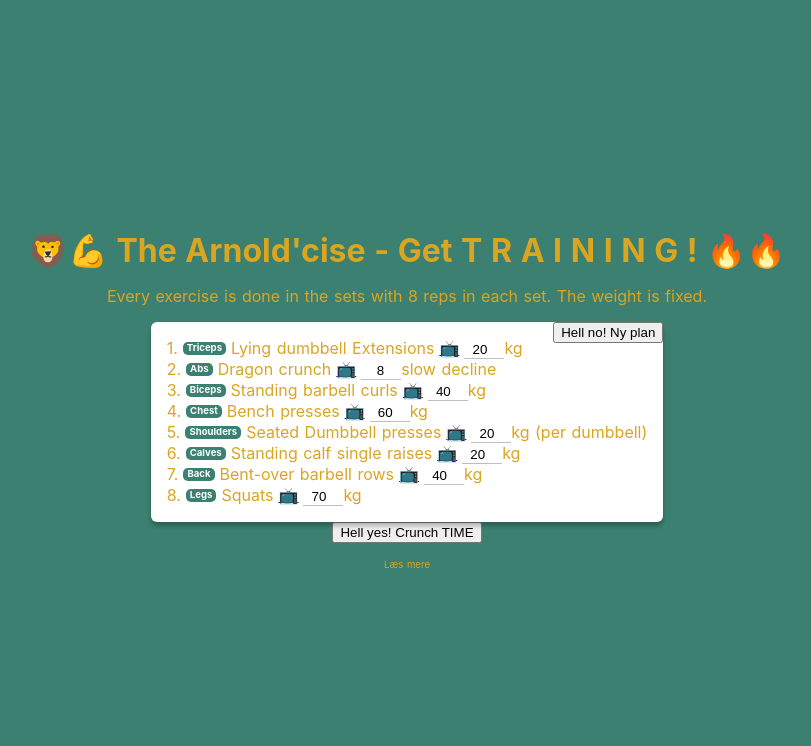
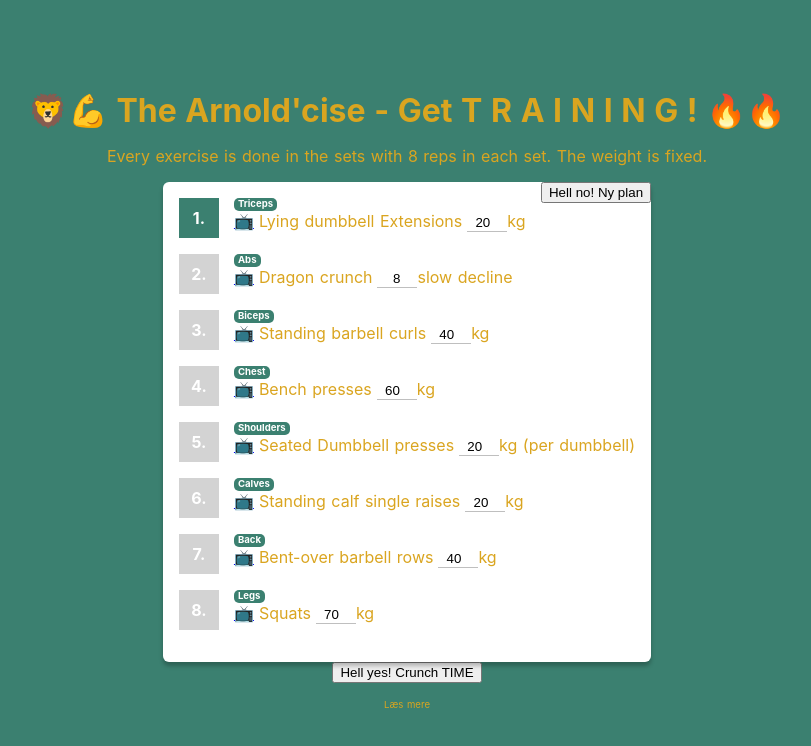
Before and after one commit to tokeskovgaard/arnold-trainer, a Nuxt app: page / in a window 1280 px wide. Shown: the top 746 px of the page, without its empty margins (233-1044 px from the left). Built offline with nearby package versions, Linux system fonts and the light colour scheme.

Commit message:
Working on styling

```diff
--- a/pages/index.vue
+++ b/pages/index.vue
@@ -13,7 +13,8 @@ import {Difficulty} from "~/types";
         <button v-if="!workoutStarted" v-on:click="nopesNewData()" class="new-workout">Hell no!
           Ny plan
         </button>
-        <div class="exercise-row" v-for="workoutItem in exercises" v-bind:key="workoutItem.order" v-bind:class="{active: currentWorkoutItem.order == workoutItem.order, inActive: currentWorkoutItem.order < workoutItem.order}">
+        <div class="exercise-row" v-for="workoutItem in exercises" v-bind:key="workoutItem.order"
+             v-bind:class="{active: currentWorkoutItem.order == workoutItem.order, 'in-active': currentWorkoutItem.order < workoutItem.order}">
           <div class="order">{{workoutItem.order}}.</div>
           <span class="group">{{workoutItem.exercise.group}}</span>
           <div class="exercise">{{workoutItem.exercise.name}}</div>
@@ -24,6 +25,7 @@ import {Difficulty} from "~/types";
           </div>
           <template v-if="workoutStarted">
             <div class="difficulty">
+              <div>Difficulty</div>
               <template v-for="difficulty in difficulties">
                 <input type="radio" :id="difficulty" :value="difficulty" v-model="workoutItem.difficulty"
                        :class="'difficulty-'+difficulty">
@@ -239,13 +241,33 @@ import {Difficulty} from "~/types";
   .exercise-row {
     display: grid;
     /*padding: 2rem;*/
-    grid-template-areas: 'order group exercise video training';
+    grid-template-areas: 'order group group group'       'order video exercise training' 'order difficulty difficulty difficulty' ;
     grid-column-gap: 5px;
     align-items: center;
     justify-content: start;
+    margin-bottom: 1rem;
+    justify-items: start;
 
 
-    .order { grid-area: order; }
+    .order { grid-area: order;
+      color: white;
+      font-weight: bold;
+      background: grey;
+      width: 40px;
+      height: 40px;
+      align-items: center;
+      display: flex;
+      justify-content: center;
+    margin-right: 10px;
+      align-self: start;
+    }
+    &.active .order {
+      background:#3b8070;
+    }
+
+    &.in-active .order {
+      background:lightgray;
+    }
 
     .group { grid-area: group; }
 
@@ -254,10 +276,12 @@ import {Difficulty} from "~/types";
     .video { grid-area: video; }
 
     .training { grid-area: training; }
+    .difficulty { grid-area: difficulty; }
 
     .exercise { line-height: 1rem; }
 
     .group {
+      width: auto;
       font-size: .6rem;
       background: #3b8070;
       color: white;
```
